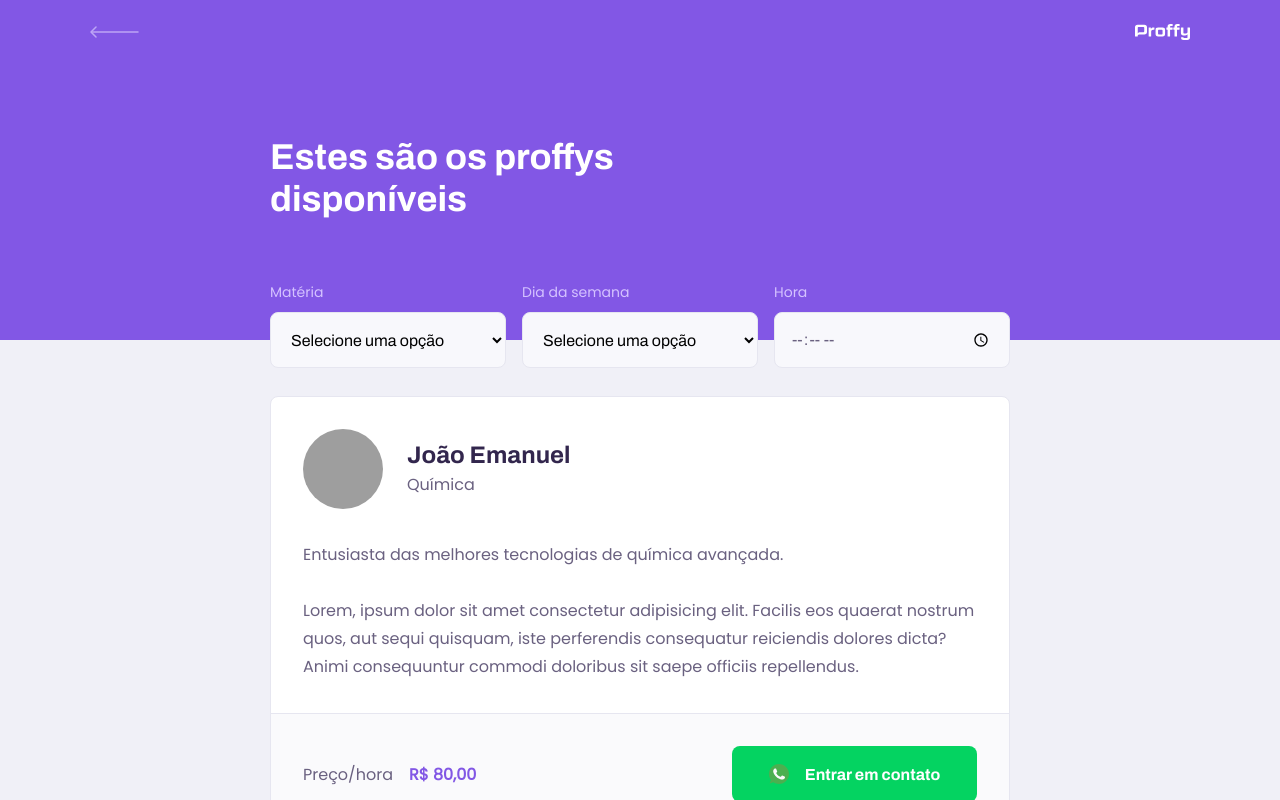
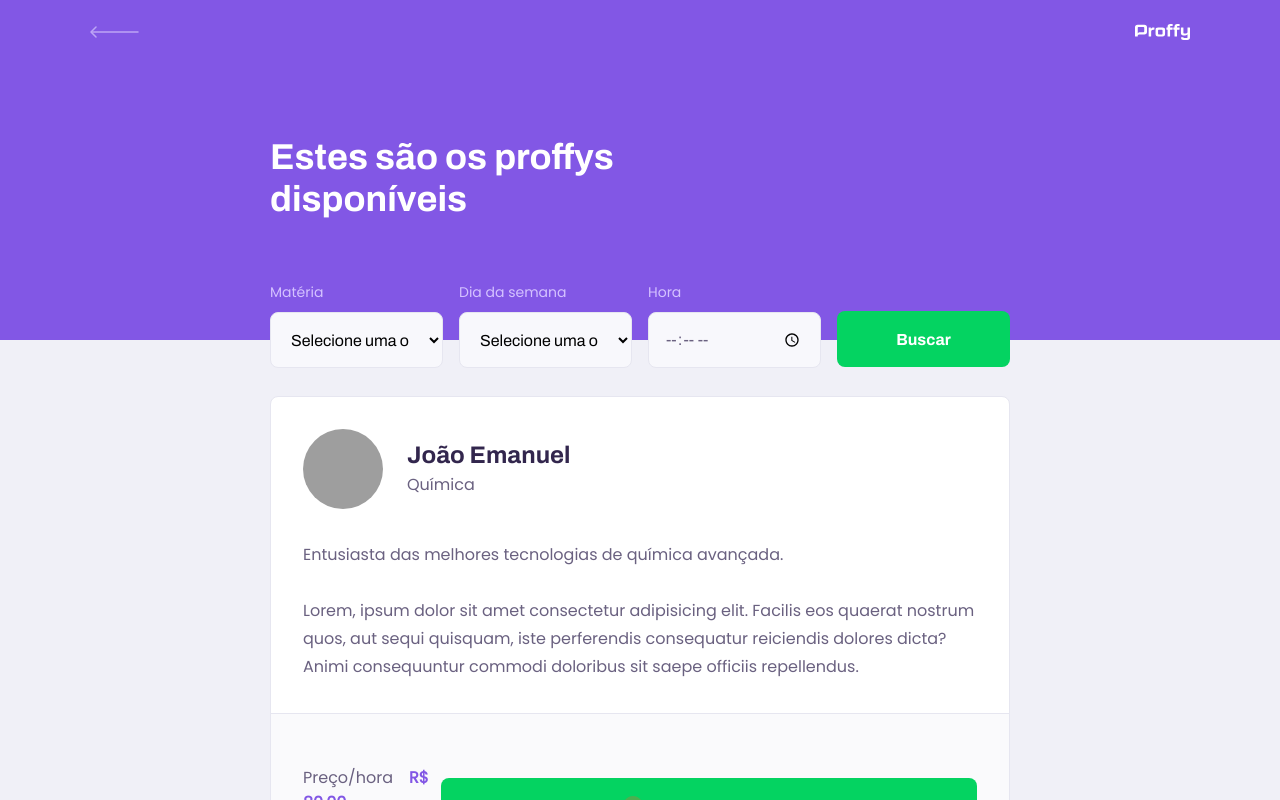
Before and after one commit to emanuel71jo/next-level-week-02-proffy, a React (Create React App) app in the folder web/: page /study in a window 1280 px wide. Shown: the top 800 px of the page. Built offline with nearby package versions, Linux system fonts and the light colour scheme; grey boxes are pictures that could not be loaded.

Commit message:
Add button for submit form in teacherlist

```diff
--- a/web/src/pages/TeacherList/index.tsx
+++ b/web/src/pages/TeacherList/index.tsx
@@ -1,4 +1,4 @@
-import React from "react";
+import React, { useState, FormEvent } from "react";
 
 import PageHeader from "../../components/PageHeader";
 import TeacherItem from "../../components/TeacherItem";
@@ -7,13 +7,23 @@
 import Select from "../../components/Select";
 
 const TeacherList: React.FC = () => {
+  const [subject, setSubject] = useState("");
+  const [weekDay, setWeekDay] = useState("");
+  const [time, setTime] = useState("");
+
+  function searchTeacher(event: FormEvent) {
+    event.preventDefault();
+  }
+
   return (
     <div id="page-teacher-list" className="container">
       <PageHeader title="Estes são os proffys disponíveis">
-        <form id="search-teachers">
+        <form id="search-teachers" onSubmit={searchTeacher}>
           <Select
             label="Matéria"
             name="subject"
+            value={subject}
+            onChange={(e) => setSubject(e.target.value)}
             options={[
               { value: "Artes", label: "Artes" },
               { value: "Geografia", label: "Geografia" },
@@ -29,6 +39,8 @@
           <Select
             label="Dia da semana"
             name="week_day"
+            value={weekDay}
+            onChange={(e) => setWeekDay(e.target.value)}
             options={[
               { value: "0", label: "Domingo" },
               { value: "1", label: "Segunda-feira" },
@@ -39,7 +51,15 @@
               { value: "6", label: "Sábado" },
             ]}
           />
-          <Input label="Hora" name="time" type="time" />
+          <Input
+            label="Hora"
+            name="time"
+            type="time"
+            value={time}
+            onChange={(e) => setTime(e.target.value)}
+          />
+
+          <button type="submit">Buscar</button>
         </form>
       </PageHeader>
 
--- a/web/src/pages/TeacherList/styles.css
+++ b/web/src/pages/TeacherList/styles.css
@@ -16,6 +16,27 @@
   width: 90%;
 }
 
+#page-teacher-list button {
+  width: 100%;
+  height: 5.6rem;
+  background: var(--color-secundary);
+  color: var(--color-button-text);
+  border: 0;
+  border-radius: 0.8rem;
+  cursor: pointer;
+  font: 700 1.6rem Archivo;
+  display: flex;
+  align-items: center;
+  justify-content: center;
+  text-decoration: none;
+  transition: background-color 0.2s;
+  margin-top: 3.2rem;
+}
+
+#page-teacher-list button:hover {
+  background: var(--color-secundary-dark);
+}
+
 @media (min-width: 700px) {
   #page-teacher-list {
     max-width: 100%;
@@ -23,7 +44,7 @@
 
   #search-teachers {
     display: grid;
-    grid-template-columns: repeat(3, 1fr);
+    grid-template-columns: repeat(4, 1fr);
     column-gap: 16px;
     position: absolute;
     bottom: -28px;
```
